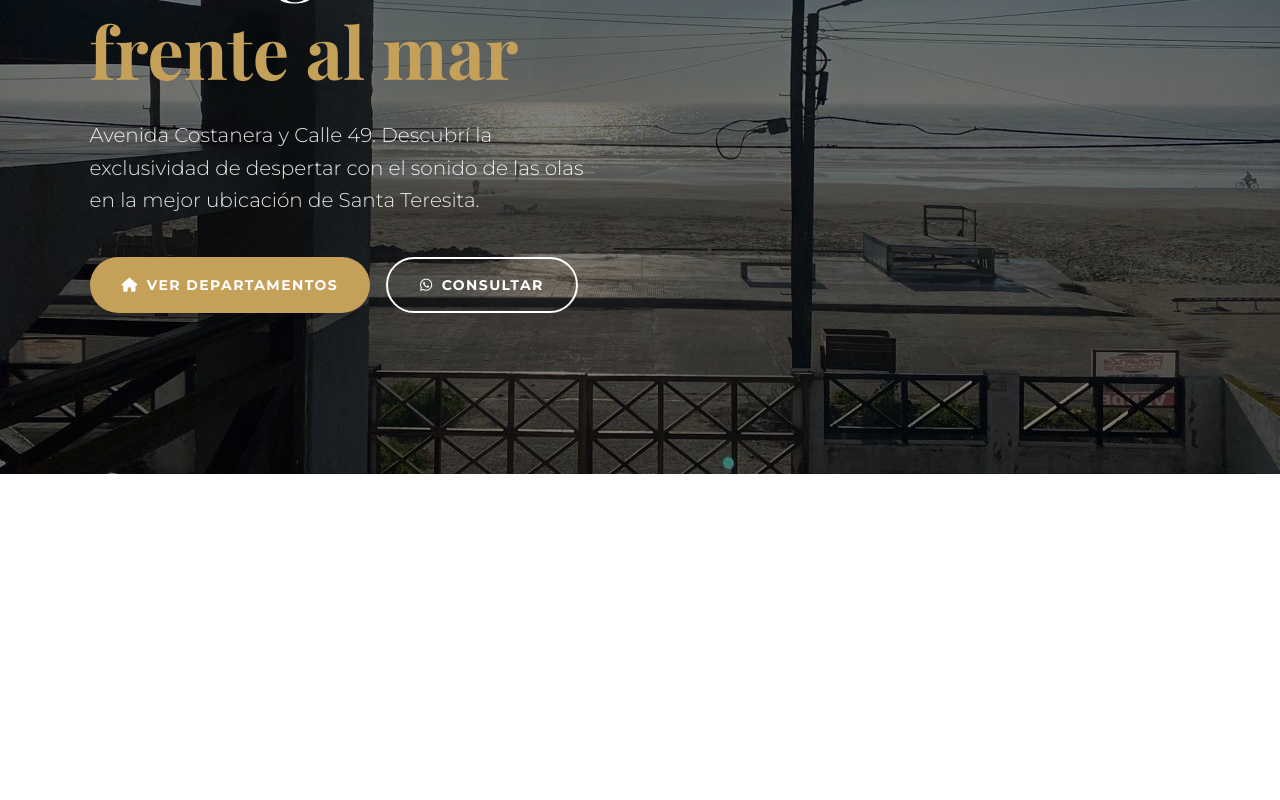
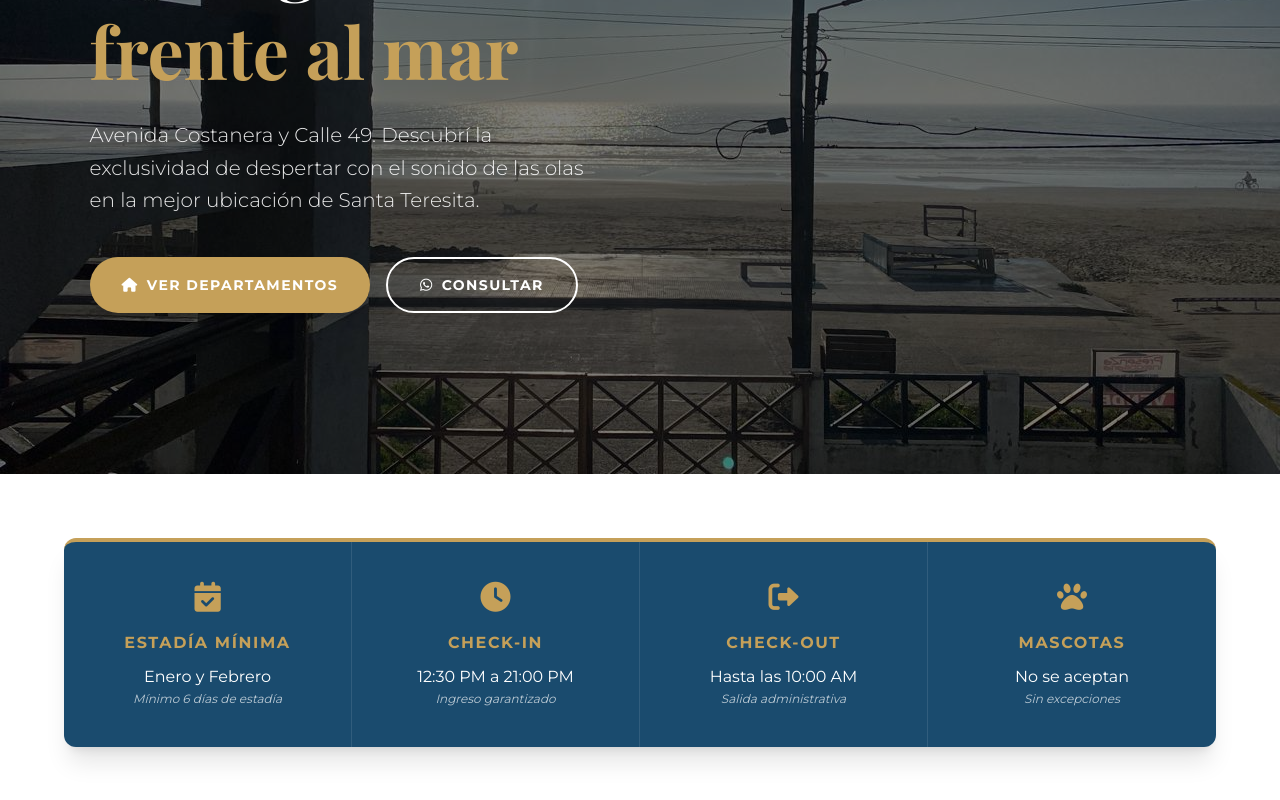
Before and after one commit to byteland-projects/amaneceres-departamentos, a React (Vite) app: page / in a window 1280 px wide. Shown: the part 326-1126 px from the top of the page. Before the commit the page ends 800 px from the top, so only its background shows below. Built offline with nearby package versions, Linux system fonts and the light colour scheme.

Commit message:
Seccion de info

```diff
--- /dev/null
+++ b/src/components/Info.jsx
@@ -0,0 +1,69 @@
+const Info = () => {
+  const infoItems = [
+    {
+      icon: "fa-calendar-check",
+      title: "Estadía Mínima",
+      detail: "Enero y Febrero",
+      subDetail: "Mínimo 6 días de estadía",
+    },
+    {
+      icon: "fa-clock",
+      title: "Check-In",
+      detail: "12:30 PM a 21:00 PM",
+      subDetail: "Ingreso garantizado",
+    },
+    {
+      icon: "fa-sign-out-alt",
+      title: "Check-Out",
+      detail: "Hasta las 10:00 AM",
+      subDetail: "Salida administrativa",
+    },
+    {
+      icon: "fa-paw",
+      title: "Mascotas",
+      detail: "No se aceptan",
+      subDetail: "Sin excepciones",
+    },
+  ];
+
+  return (
+    <section id="informacion" className="py-16 bg-white px-[5%]">
+      <div className="max-w-7xl mx-auto">
+        <div className="bg-ocean text-white rounded-xl shadow-xl overflow-hidden border-t-4 border-gold">
+          <div className="grid grid-cols-1 md:grid-cols-2 lg:grid-cols-4 divide-y md:divide-y-0 md:divide-x divide-white/10">
+            {infoItems.map((item, index) => (
+              <div
+                key={index}
+                className="p-10 flex flex-col items-center text-center group hover:bg-white/5 transition-colors duration-300"
+              >
+                {/* Icono */}
+                <div className="mb-4 text-gold transition-transform duration-300 group-hover:scale-110">
+                  <i className={`fas ${item.icon} text-3xl`}></i>
+                </div>
+
+                {/* Título */}
+                <h4 className="text-gold text-md font-bold uppercase tracking-widest mb-3">
+                  {item.title}
+                </h4>
+
+                {/* Detalles */}
+                <div className="flex flex-col gap-1">
+                  <p className="text-sm md:text-base font-medium leading-tight">
+                    {item.detail}
+                  </p>
+                  {item.subDetail && (
+                    <p className="text-xs text-white/70 italic">
+                      {item.subDetail}
+                    </p>
+                  )}
+                </div>
+              </div>
+            ))}
+          </div>
+        </div>
+      </div>
+    </section>
+  );
+};
+
+export default Info;
--- a/src/pages/Home.jsx
+++ b/src/pages/Home.jsx
@@ -1,10 +1,12 @@
 import React from 'react'
 import Hero from '../components/Hero'
+import Info from '../components/Info'
 
 export default function Home() {
   return (
     <div>
        <Hero />
+       <Info />
     </div>
   )
 }
```
